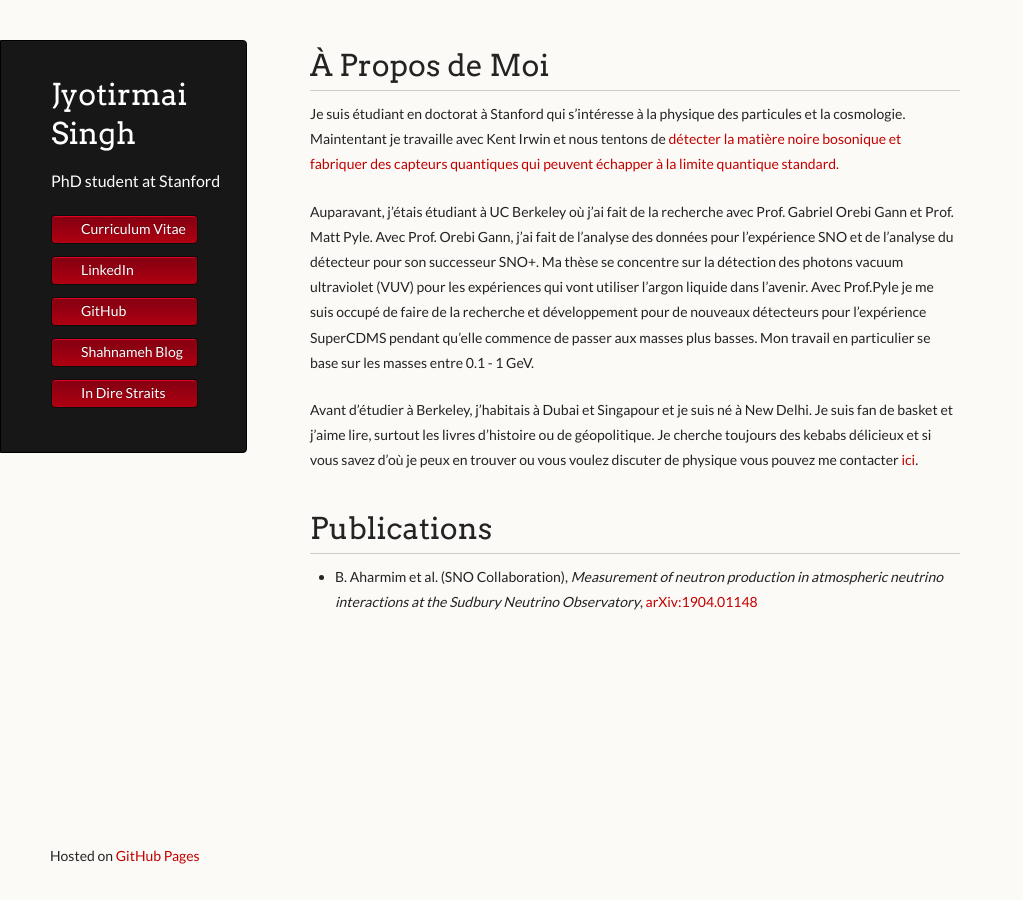
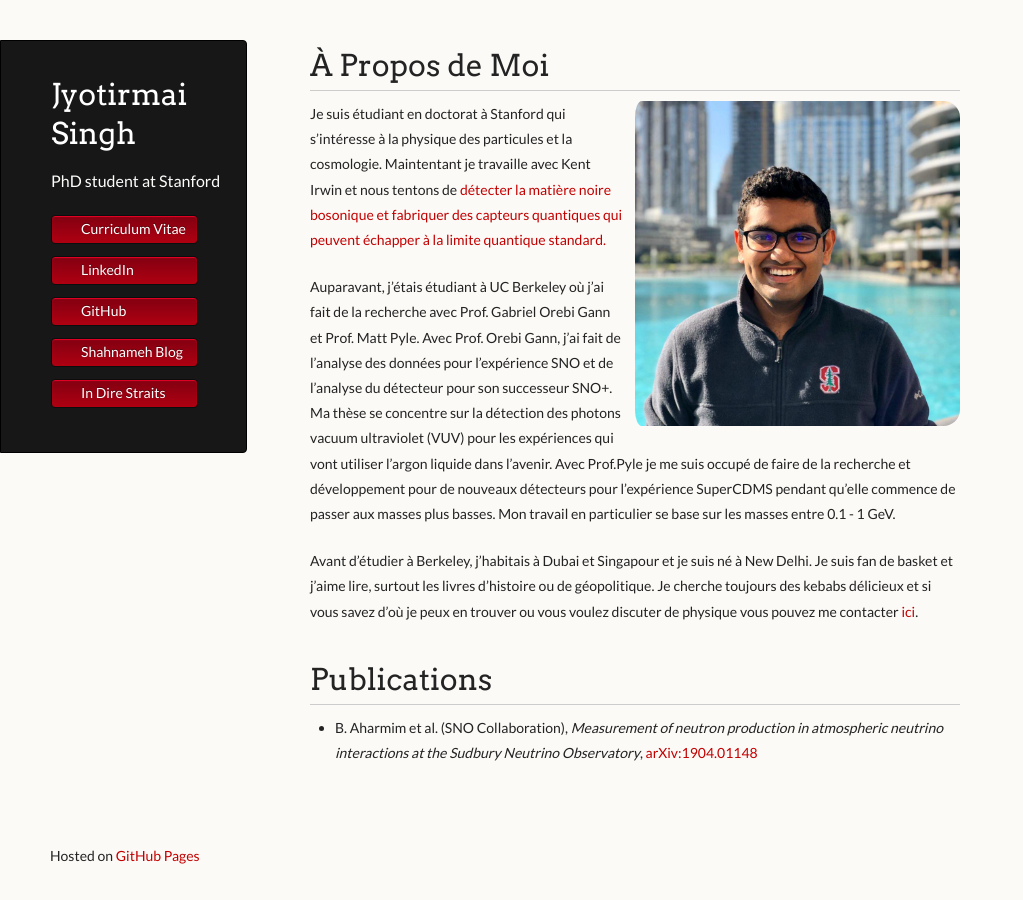
Before and after one commit to joe-singh/joe-singh.github.io, a Jekyll site: the page built from index-fr.md, in a window 1280 px wide. Shown: the whole page, without its empty margins (0-1023 px from the left). Built offline with Jekyll 4.4.1, drawn with Linux system fonts in a browser that asks for light colours.

Commit message:
adding picture to franch

```diff
--- a/index-fr.md
+++ b/index-fr.md
@@ -11,7 +11,7 @@ There should be whitespace between paragraphs.
 There should be whitespace between paragraphs. We recommend including a README, or a file with information about your project.
 --->
 # À Propos de Moi
-
+ <img align="right" src="./dp.jpg" style="max-width:50%; border-radius:5%; padding-left: 10px;">
 Je suis étudiant en doctorat à Stanford qui s'intéresse à la physique des particules et la cosmologie. Maintentant je travaille avec Kent Irwin et nous
 tentons de [détecter la matière noire bosonique et fabriquer des capteurs quantiques qui peuvent échapper à la limite quantique standard.](https://irwinlab.sites.stanford.edu/)
 
```
